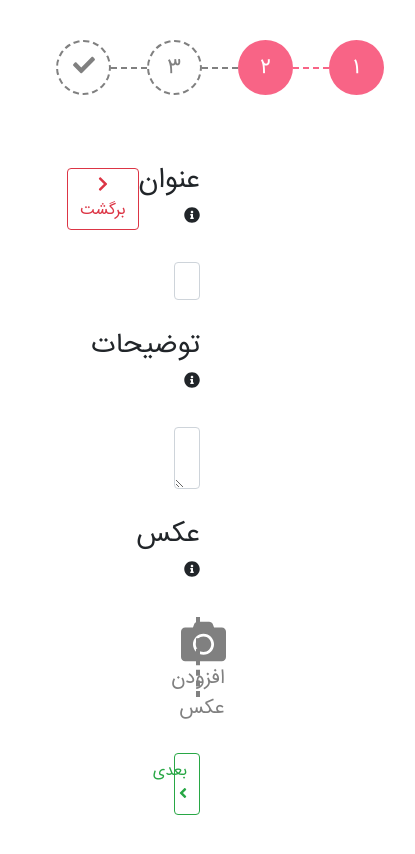
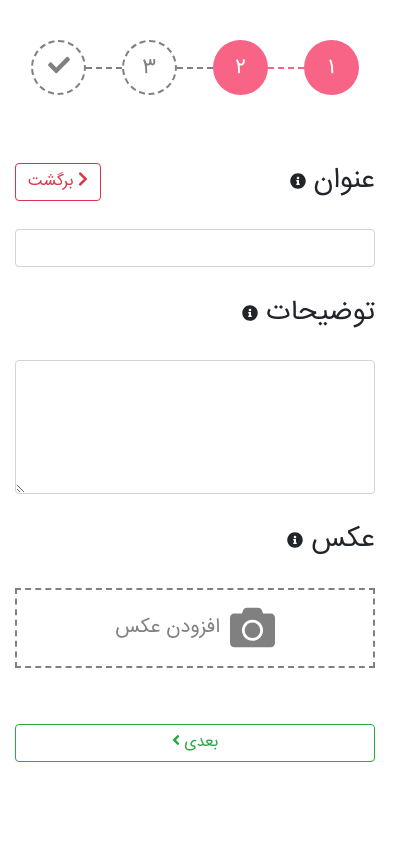
Before and after one commit to ali-sl-code/dast2pc-product-registration-ui, a website: page index.html in a window 390 px wide. Both pictures are taken after a click on the item "سایر...". Shown: the whole page, 415 px wide, since content can reach past the window. Drawn offline with nearby package versions, Linux system fonts and the light colour scheme.

Commit message:
Update to form and Responsive completed

```diff
--- a/index.html
+++ b/index.html
@@ -14,6 +14,7 @@
   <script src="node_modules/jquery/dist/jquery.min.js"></script>
 </head>
 <body>
+  <form action="" method="post" class="req-form">
     <div class="container">
         <div class="ui-rute">
             <div class="ui-rute-item ui-rute-item-num ui-rute-item-1 active-item">
@@ -71,7 +72,7 @@
                 </div>
                 <h3 class="ui-main-header">توضیحات <span class="ui-main-info" title="در مورد محصول"><i class="fas fa-info-circle"></i></span></h3>
                 <div class="ui-content">
-          <textarea name="product-disc" id="productDisc" class="form-control" cols="30"></textarea>
+                    <textarea name="product-disc" id="productDisc" class="form-control" rows="5"></textarea>
                 </div>
                 <h3 class="ui-main-header">عکس <span class="ui-main-info" title="عکس محصول"><i class="fas fa-info-circle"></i></span></h3>
                 <div class="ui-content">
@@ -100,7 +101,7 @@
                 <div class="ui-content">
                     <input type="text" name="user-number" id="userNumber" class="form-control">
                 </div>
-        <button type="button" class="btn btn-outline-success d-block w-100 my-5" id="userNext">ارسال اطلاعات</button>
+                <input type="submit" class="btn btn-outline-success d-block w-100 my-5" id="userNext" value="ارسال اطلاعات">
             </div>
 
             <div class="ui-completed d-none">
@@ -110,6 +111,8 @@
             </div>
         </div>
     </div>
+</form>
+
 
   <script src="node_modules/@fortawesome/fontawesome-free/js/all.min.js"></script>
   <script src="node_modules/popper.js/dist/popper.min.js"></script>
--- a/js/script.js
+++ b/js/script.js
@@ -71,12 +71,14 @@ $(document).ready(() => {
       $(rute[4]).removeClass('active-item')
   })
 
-  $("#userNext").click(function () {
+  $(".req-form").on('submit', function (e) {
       if ($("#userName").val() == "") {
+          e.preventDefault()
           alert("لطفا نام و نام خانوادگی خود را وارد کنید.")
           $("#userName").focus()
       } else {
           if ($("#userNumber").val() == "") {
+              e.preventDefault()
               alert("لطفا شماره تلفن خود را وارد کنید.")
               $("#userNumber").focus()
           } else {
--- a/scss/style.scss
+++ b/scss/style.scss
@@ -51,6 +51,14 @@ body {
 }
 
 // Style code (copy to website)
+.req-form {
+  .container {
+    @media screen and (max-width: 993px) {
+      max-width: 100% !important;
+    }
+  }
+}
+
 .ui-rute {
   @include flex(row, wrap, center, center);
   @include margin-y(40px);
@@ -63,11 +71,19 @@ body {
     text-align: center;
     border-radius: 50%;
 
+    @media screen and (max-width: 375px) {
+      @include set-size(45px);
+    }
+
     p {
       margin: 0;
       font-size: 22px;
       margin-top: 2px;
       color: $gray;
+
+      @media screen and (max-width: 375px) {
+        font-size: 20px;
+      }
     }
   }
 
@@ -94,6 +110,19 @@ body {
 
 .ui-main {
   @include padding-x(200px);
+
+  @media (max-width: 800px) {
+    @include padding-x(100px);
+  }
+
+  @media (max-width: 600px) {
+    @include padding-x(50px);
+  }
+
+  @media (max-width: 426px) {
+    @include padding-x(0);
+  }
+
   &-header {
     @include margin-y(30px);
   }
```
Also changed, not shown: css/style.css, 1 other file. Lines whose indentation alone changed are shown as unchanged.
